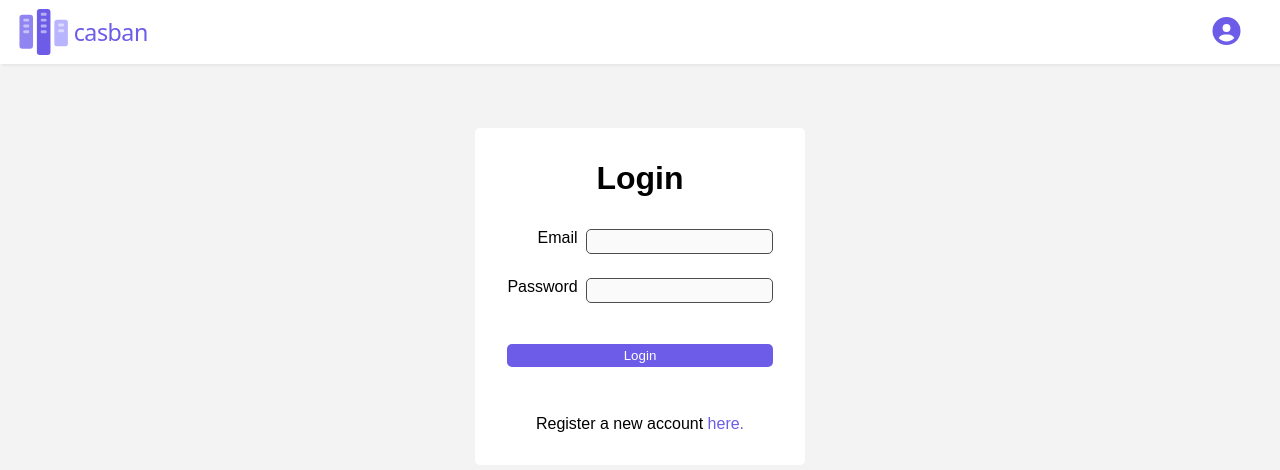
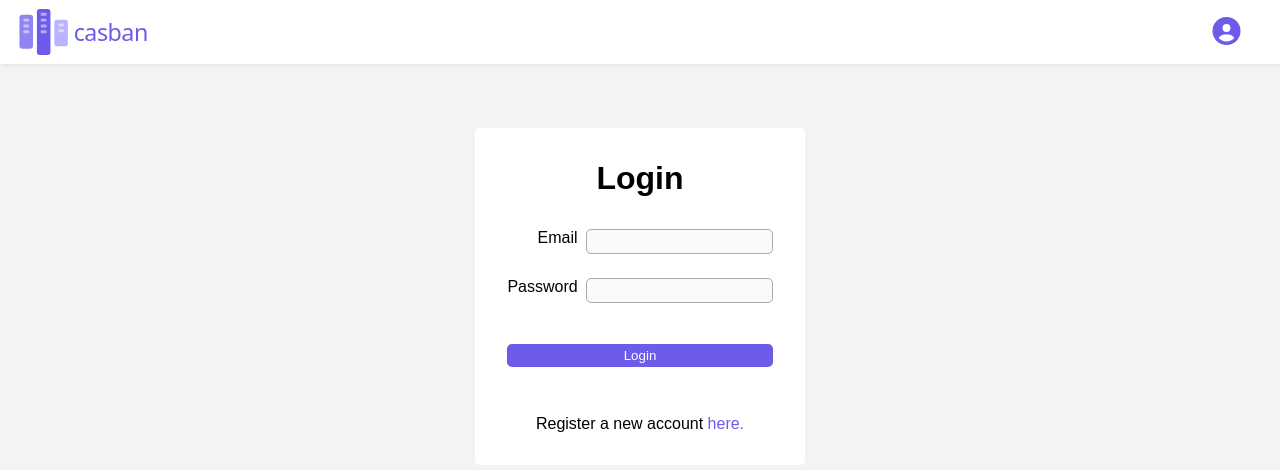
Before and after one commit to crvdam/kanban-app, a Next.js app: page /login in a window 1280 px wide. Shown: the top 470 px of the page. Built offline with nearby package versions, Linux system fonts and the light colour scheme.

Commit message:
adjusted options icon colors

```diff
--- a/app/globals.css
+++ b/app/globals.css
@@ -5,7 +5,7 @@
   --bg-primary-hover: #b9b4fe52;
   --bg-secondary-hover: #f6feff;
   --clr-primary: #000000;
-  --clr-secondary: #4d4d4d;
+  --clr-secondary: #aaaaaa;
   --clr-tertiary: #dfdfdf;
   --clr-cta: #6c5ce7;
   --clr-cta-hover: #3c2ea8;
```
Also changed, not shown: app/components/ColumnItem/ColumnItem.tsx (+2 -5 lines).
